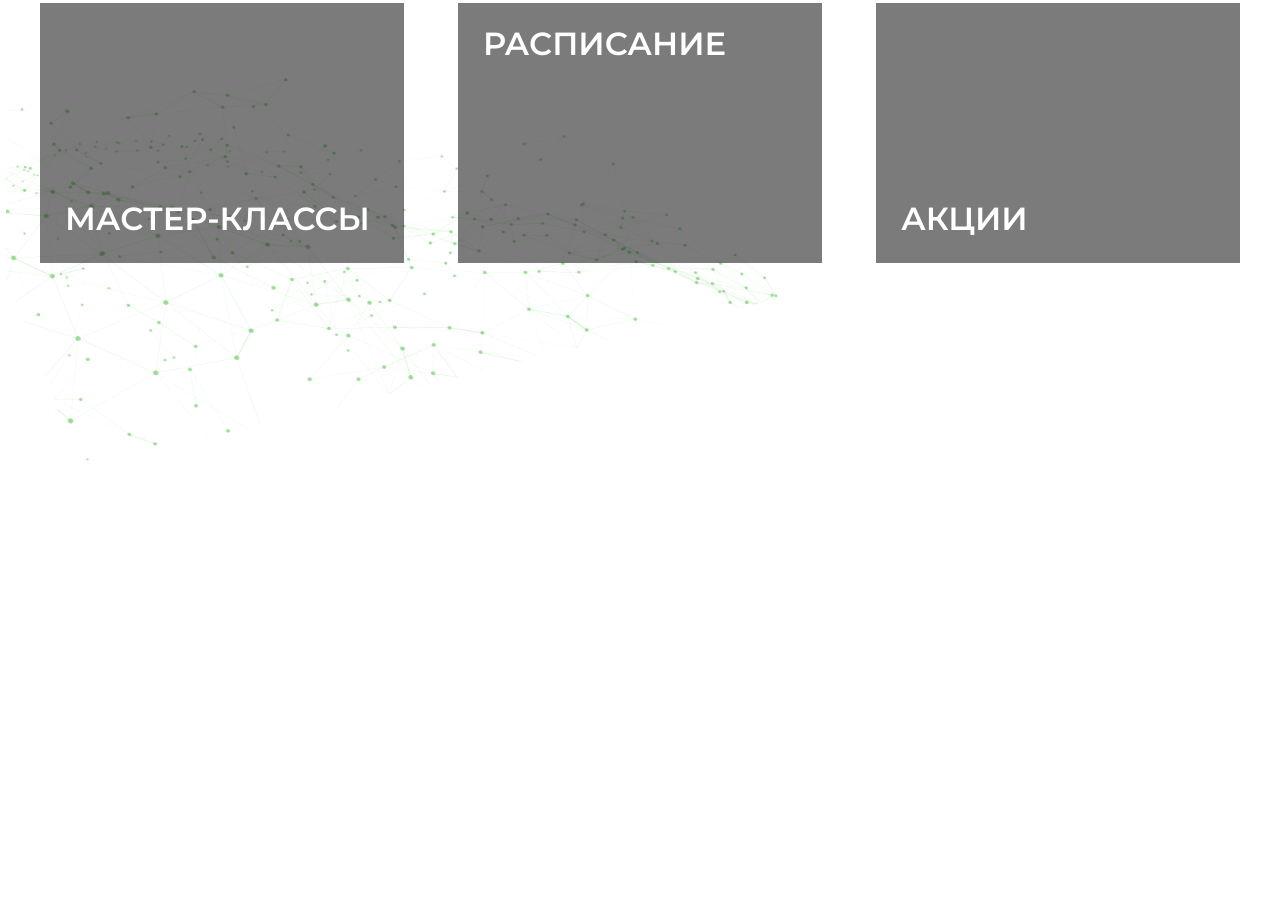
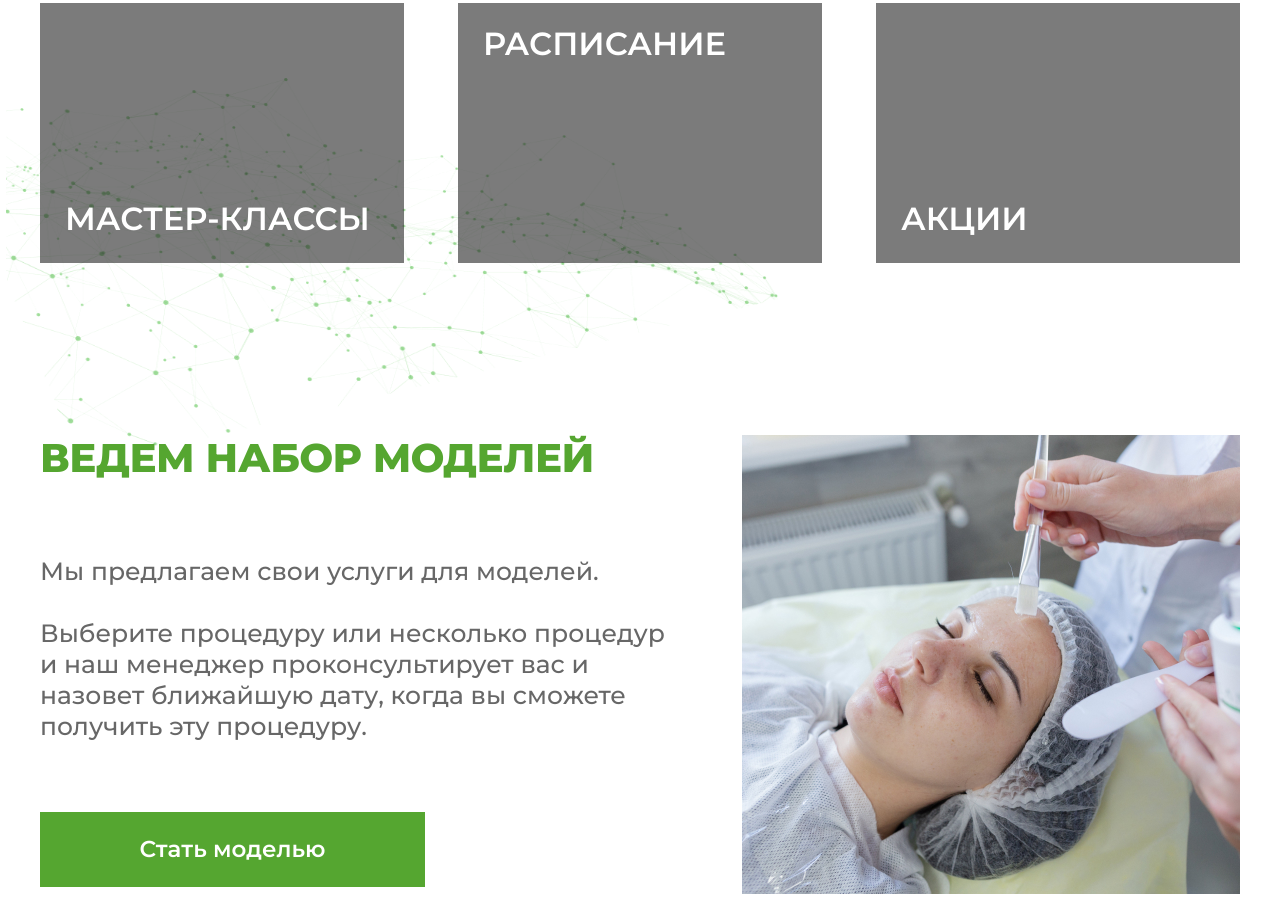
Before and after one commit to mrbrain91/valmari, a website: page src/index.html in a window 1280 px wide. Shown: the part 3327-4224 px from the top of the page. Before the commit the page ends 3797 px from the top, so only its background shows below. Drawn offline with nearby package versions, Linux system fonts and the light colour scheme; files that its build step writes are made by us from their sources.

Commit message:
block models had completed

```diff
--- a/src/index.html
+++ b/src/index.html
@@ -355,9 +355,19 @@
         </div>
     </section>
 
-    <div class="models">
-        <div class="container">
 
+    <div class="container">
+        <div class="models">
+            <div class="models__wrapper">
+                <div class="models__wrapper-title">
+                    ВЕДЕМ НАБОР МОДЕЛЕЙ
+                </div>
+                <div class="models__wrapper-text">
+                    Мы предлагаем свои услуги для моделей. <br><br> Выберите процедуру или несколько процедур и наш менеджер проконсультирует вас и назовет ближайшую дату, когда вы сможете получить эту процедуру.
+                </div>
+                <div class="models__wrapper-btn">Стать моделью</div>
+            </div>
+            <img src="img/models/models_img.jpeg" alt="img" class="models__img">
         </div>
 
     </div>
--- a/src/sass/blocks/_models.scss
+++ b/src/sass/blocks/_models.scss
@@ -0,0 +1,43 @@
+.models {
+    display: flex;
+    justify-content: space-between;
+    min-height: 462px;
+    margin-top: 167px;
+    &__wrapper {
+        width: 630px;
+        &-title {
+            font-family: 'Montserrat';
+            font-weight: 700;
+            font-size: 40px;
+            line-height: 115%;
+            letter-spacing: -0.4px;
+            color: $second-color;
+        }
+        &-text {
+            font-family: 'Montserrat';
+            font-weight: 500;
+            font-size: 25px;
+            line-height: 31px;
+            color: $main-color;
+            opacity: 0.8;
+            margin-top: 75px;
+        }
+        &-btn {
+            margin-top: 70px;
+            height: 75px;
+            width: 385px;
+            background-color: $second-color;
+            font-family: 'Montserrat';
+            font-weight: 600;
+            font-size: 23px;
+            line-height: 75px;
+            text-align: center;
+            color: #FFFFFF;
+        }
+    }
+    &__img {
+        display: block;
+        height: 459px;
+        width: 498px;
+    }
+}
```
Also changed, not shown: dist/css/style.min.css, dist/img/models/models_img.jpeg (added), dist/index.html, src/img/models/models_img.jpeg (added).
